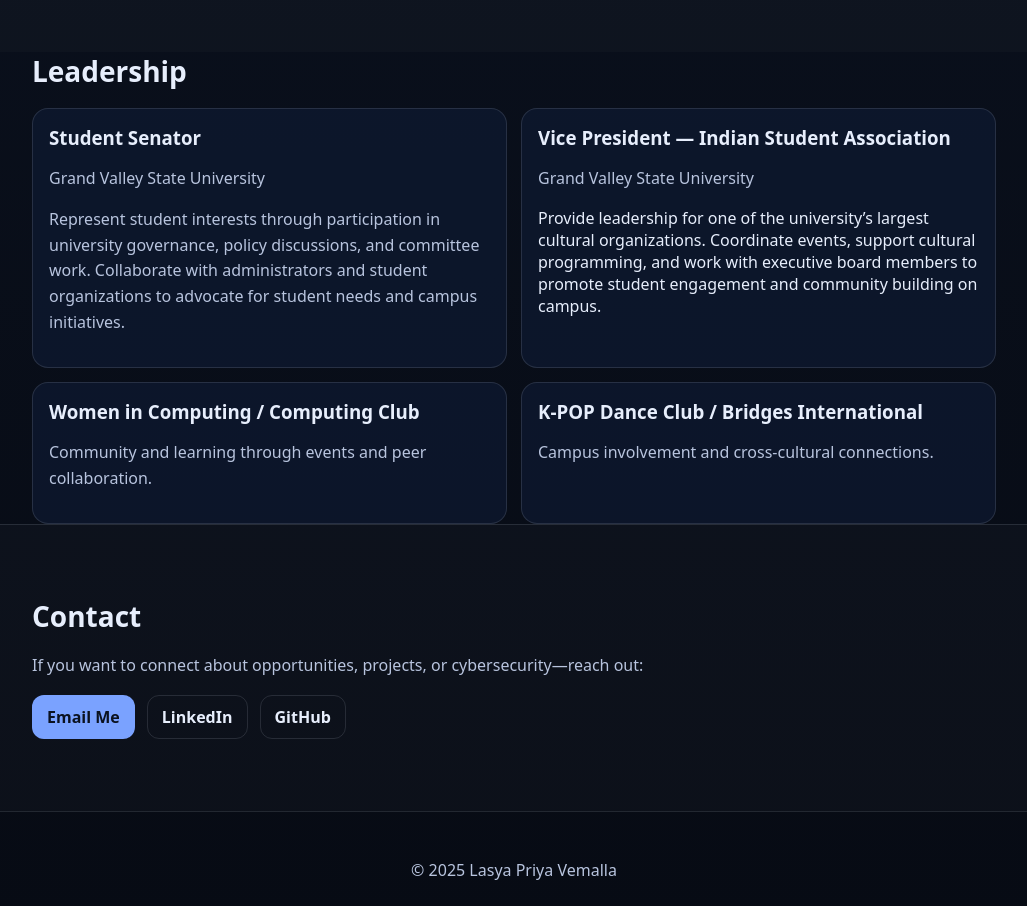
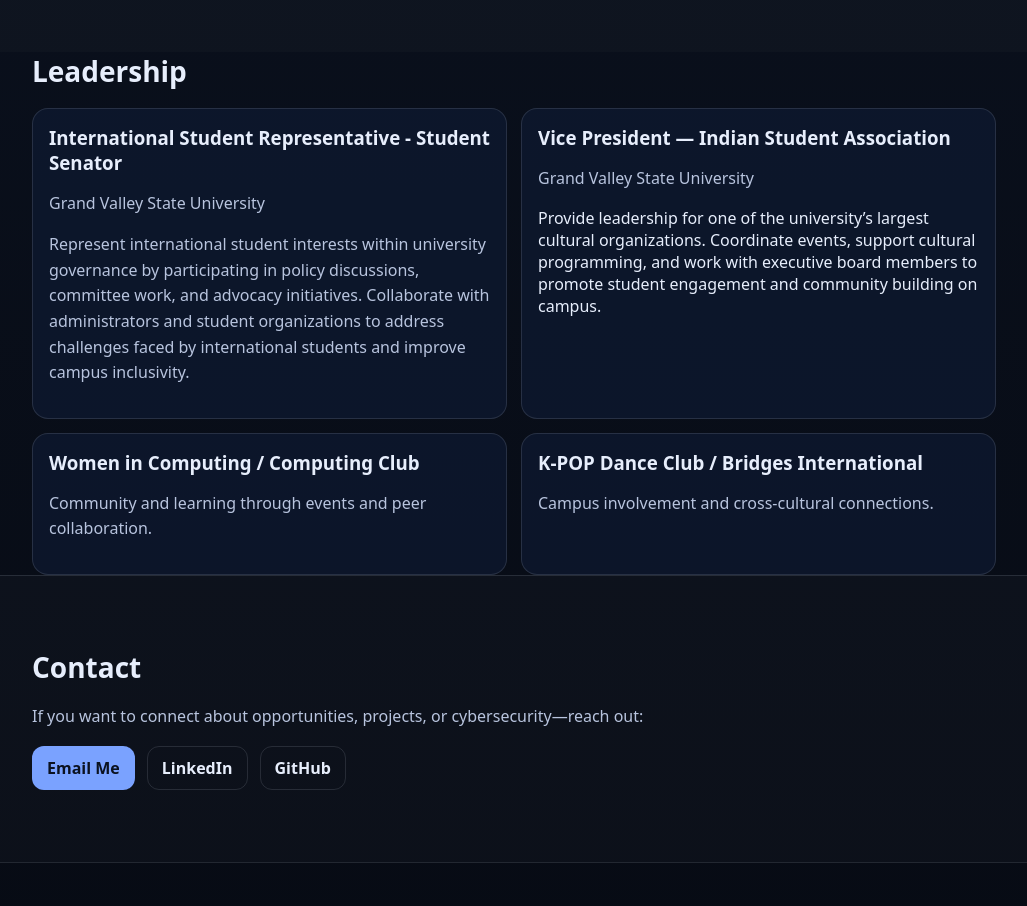
Before and after one commit to vemallal/vemallal.github.io, a plain HTML site: page index.html in a window 1280 px wide. Shown: the part 2160-3066 px from the top of the page, without its empty margins (126-1153 px from the left). Drawn offline with Linux system fonts and the light colour scheme.

Commit message:
Update index.html

```diff
--- a/index.html
+++ b/index.html
@@ -188,12 +188,13 @@
         <h2>Leadership</h2>
         <div class="cards">
           <article class="card">
-            <h3>Student Senator</h3>
+            <h3>International Student Representative - Student Senator</h3>
             <p class="small">Grand Valley State University</p>
             <p>
-              Represent student interests through participation in university governance,
-              policy discussions, and committee work. Collaborate with administrators and
-              student organizations to advocate for student needs and campus initiatives.
+              Represent international student interests within university governance by
+              participating in policy discussions, committee work, and advocacy initiatives.
+              Collaborate with administrators and student organizations to address challenges
+              faced by international students and improve campus inclusivity.
             </p>
           </article>
           <article class="card">
```
